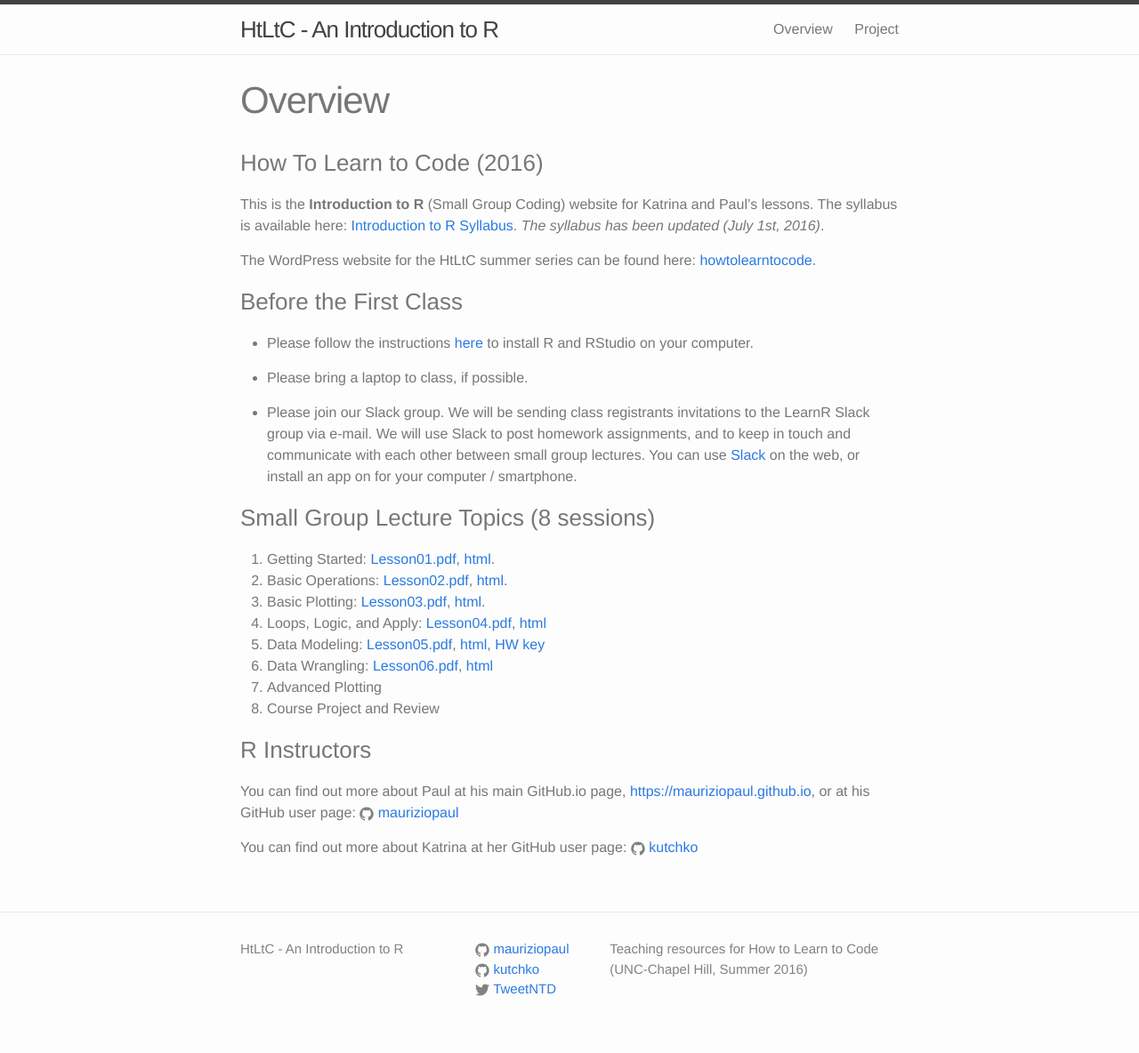
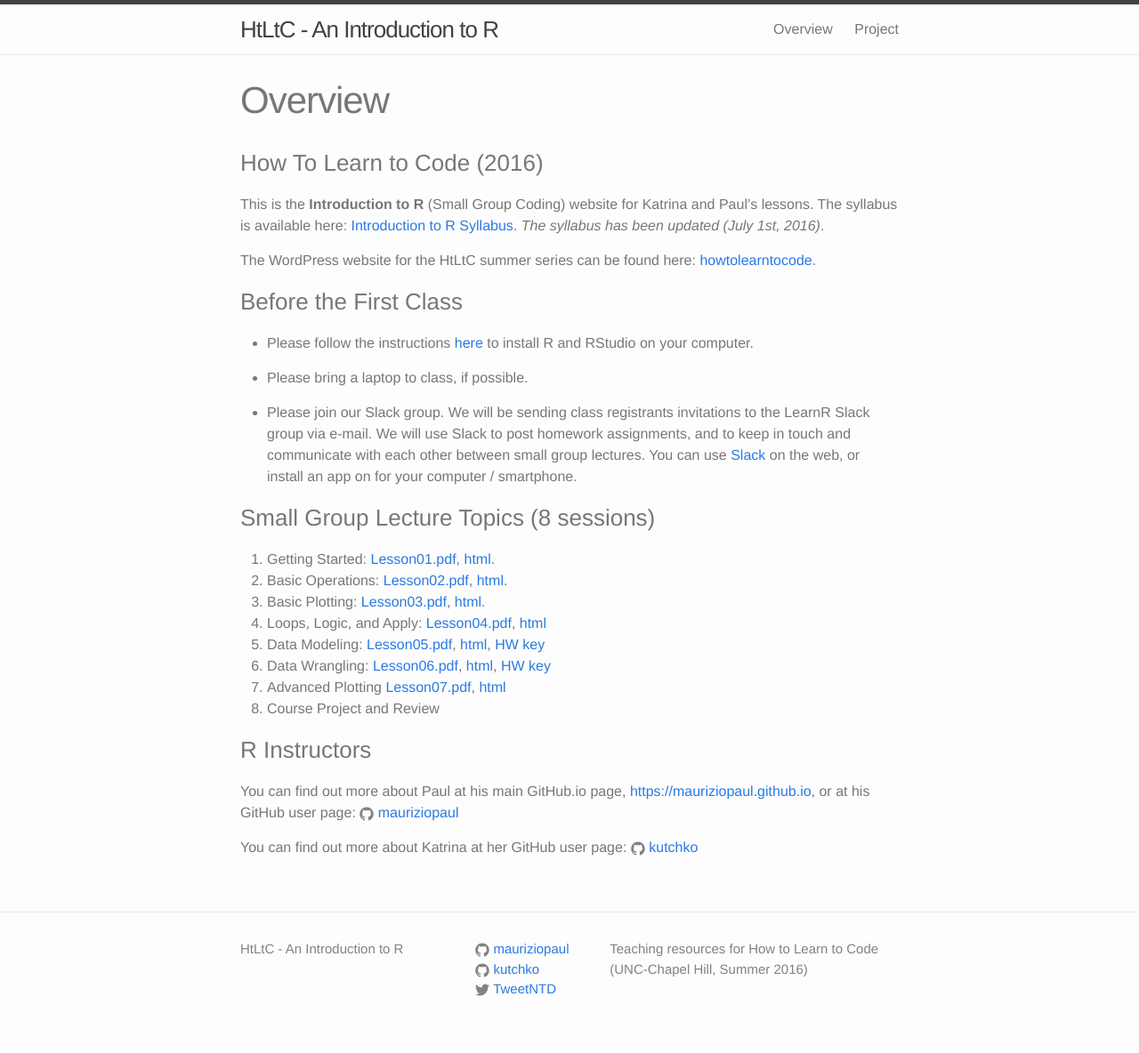
Before and after one commit to mauriziopaul/intro-to-R, a Jekyll site: the page built from overview.md, in a window 1280 px wide. Shown: the whole page at 89% size. Built offline with Jekyll 4.4.1, drawn with Linux system fonts in a browser that asks for light colours.

Commit message:
Update overview.md

```diff
--- a/overview.md
+++ b/overview.md
@@ -27,8 +27,8 @@
 3. Basic Plotting: [Lesson03.pdf](http://mauriziopaul.github.io/intro-to-R/lecturePDFs/Lesson03.pdf), [html](http://mauriziopaul.github.io/intro-to-R/jekyll/2016/06/27/Lesson-03-basic-plotting).
 4. Loops, Logic, and Apply: [Lesson04.pdf](http://mauriziopaul.github.io/intro-to-R/lecturePDFs/Lesson04.pdf), [html](http://mauriziopaul.github.io/intro-to-R/jekyll/2016/07/05/Lesson-04-apply)
 5. Data Modeling: [Lesson05.pdf](http://mauriziopaul.github.io/intro-to-R/lecturePDFs/Lesson05.pdf), [html](http://mauriziopaul.github.io/intro-to-R/statistics/2016/07/11/Lesson-05-data-modeling), [HW key](http://mauriziopaul.github.io/intro-to-R/homeworks/Lesson05Homework.R)
-6. Data Wrangling: [Lesson06.pdf](http://mauriziopaul.github.io/intro-to-R/lecturePDFs/Lesson06.pdf), [html](http://mauriziopaul.github.io/intro-to-R/jekyll/2016/07/18/Lesson-06-data-wrangling)
-7. Advanced Plotting
+6. Data Wrangling: [Lesson06.pdf](http://mauriziopaul.github.io/intro-to-R/lecturePDFs/Lesson06.pdf), [html](http://mauriziopaul.github.io/intro-to-R/jekyll/2016/07/18/Lesson-06-data-wrangling), [HW key](http://mauriziopaul.github.io/intro-to-R/homeworks/Lesson06Homework.R)
+7. Advanced Plotting [Lesson07.pdf](http://mauriziopaul.github.io/intro-to-R/lecturePDFs/Lesson07.pdf), [html](http://mauriziopaul.github.io/intro-to-R/jekyll/2016/07/25/Lesson-07-advanced-plotting)
 8. Course Project and Review
 
 ### R Instructors
```
